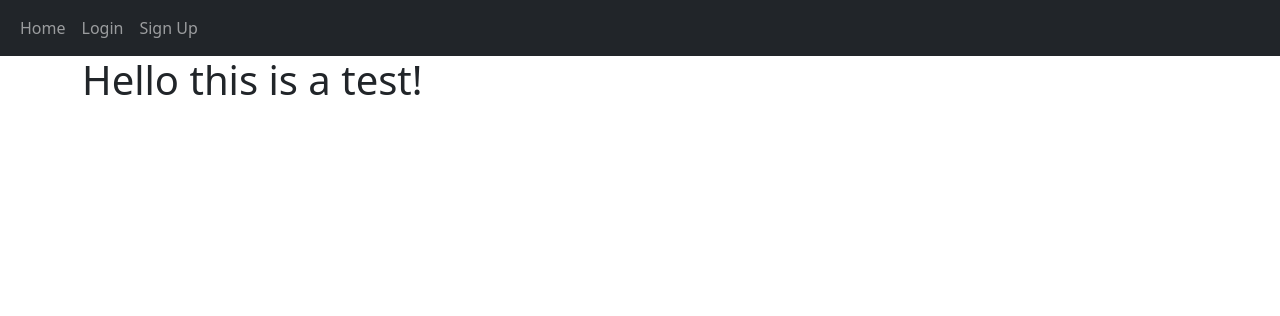
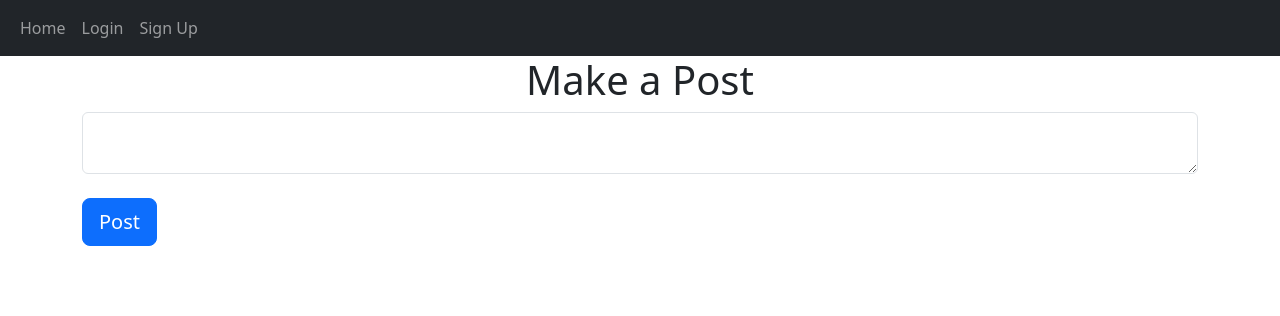
Before and after one commit to SyvoLoTSkyi1/flask_blog, a Flask app: template website/templates/create_post.html in a window 1280 px wide. Shown: the top 316 px of the page. Run offline with Flask 3, Linux system fonts and the light colour scheme; the template is opened without the code that fills it, so the values that code supplies are empty.

Commit message:
create Post html and Post view

```diff
--- a/website/templates/create_post.html
+++ b/website/templates/create_post.html
@@ -1,5 +1,13 @@
 {% extends "base.html" %}
 {% block title %}{% endblock %}
 {% block content %}
-<h1>Hello this is a test!</h1>
+<h1 align="center">Make a Post</h1>
+
+<form method="POST">
+    <textarea name="text" id="text" class="form-control"></textarea>
+    <br />
+    <div align="center"></div>
+        <button type="submit" class="btn btn-lg btn-primary">Post</button>
+    </div>
+</form>
 {% endblock %}
```
Also changed, not shown: website/views.py (+14 -1 lines).
